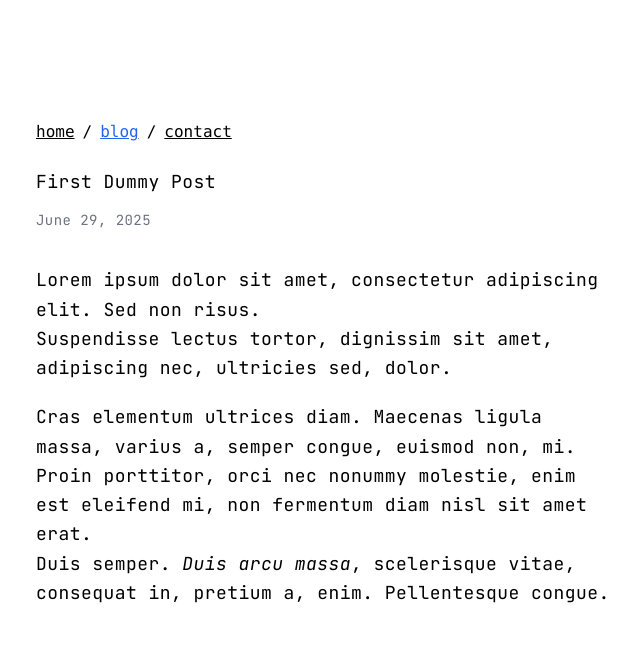
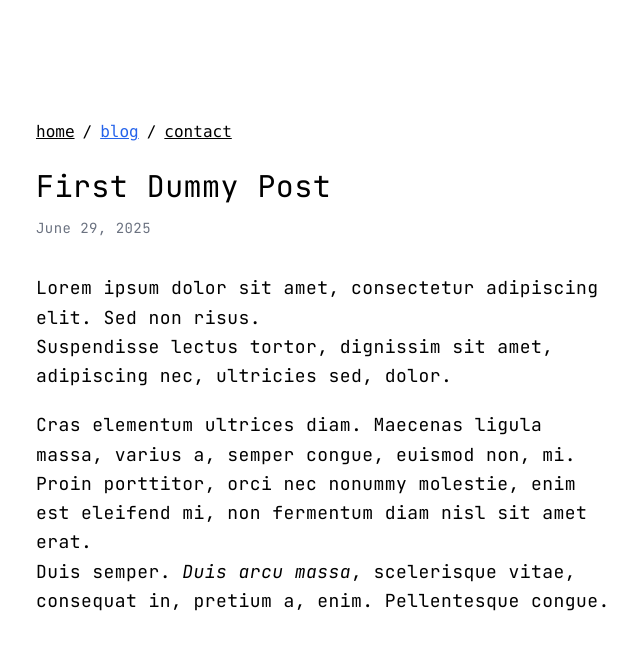
Before and after one commit to kingofsunnyvale/kingofsunnyvale.github.io, a Jekyll site: the page built from _posts/2025-06-29-dummy-post.md, in a window 1280 px wide. Shown: the top 650 px of the page, without its empty margins (316-956 px from the left). Built offline with Jekyll 4.4.1, drawn with Linux system fonts in a browser that asks for light colours; nearby versions of some CDN libraries.

Commit message:
changed back

```diff
--- a/_layouts/post.html
+++ b/_layouts/post.html
@@ -3,7 +3,7 @@ layout: default
 ---
 <article>
   <header class="mb-8">
-    <p class="text-lg mb-2">{{ page.title }}</p>
+    <h1 class="text-3xl mb-2">{{ page.title }}</h1>
     <time datetime="{{ page.date | date_to_xmlschema }}" class="text-gray-500 text-sm">
       {{ page.date | date: "%B %-d, %Y" }}
     </time>
```
